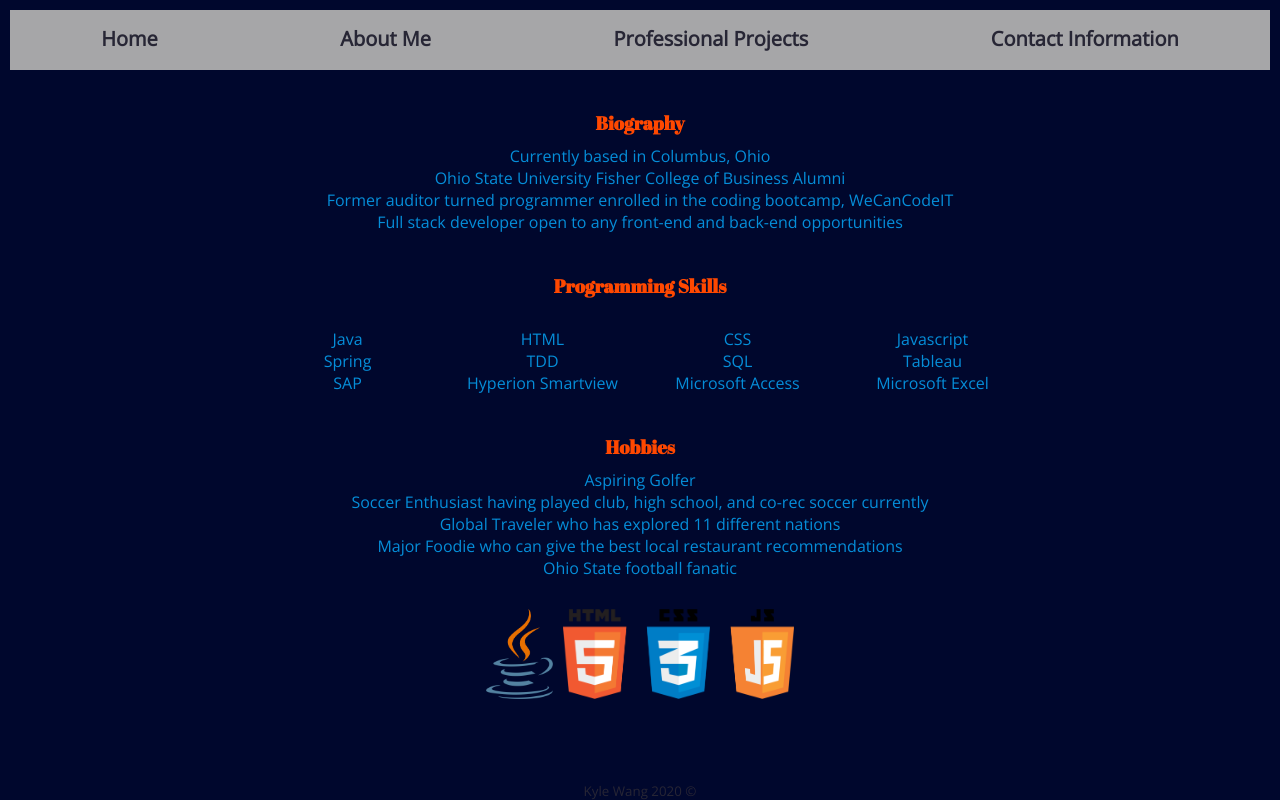
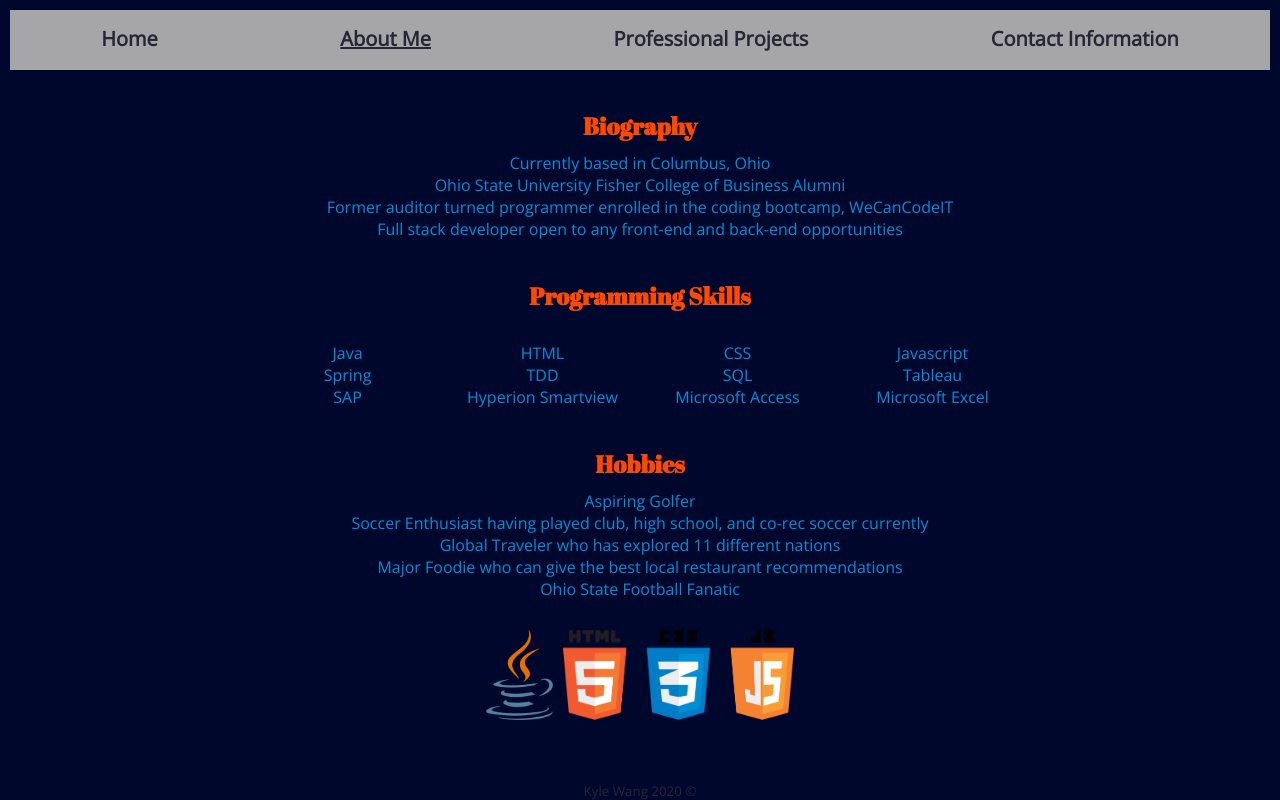
Before and after one commit to kywang2/kywang2.github.io, a plain HTML site: page biography.html in a window 1280 px wide. Drawn offline with nearby package versions, Linux system fonts and the light colour scheme.

Commit message:
Font updated.

```diff
--- a/biography.html
+++ b/biography.html
@@ -23,7 +23,9 @@
       <div class="nav-bar">
         <ul>
           <li><a href="index.html">Home</a></li>
-          <li><a href="biography.html">About Me</a></li>
+          <li>
+            <a href="biography.html"><u>About Me</u></a>
+          </li>
           <li><a href="projects.html">Professional Projects</a></li>
           <li><a href="contactinformation.html">Contact Information</a></li>
         </ul>
@@ -32,7 +34,7 @@
 
     <section>
       <div class="title">
-        <h3 class="title-font">Biography</h3>
+        <h2 class="title-font">Biography</h2>
         <ul class="body-font">
           <li>Currently based in Columbus, Ohio</li>
           <li>Ohio State University Fisher College of Business Alumni</li>
@@ -50,7 +52,7 @@
 
     <section>
       <div class="title">
-        <h3 class="title-font">Programming Skills</h3>
+        <h2 class="title-font">Programming Skills</h2>
         <div class="skills skills-title body-font">
           <div id="item1">Java</div>
           <div id="item2">HTML</div>
@@ -70,7 +72,7 @@
 
     <section>
       <div class="title">
-        <h3 class="title-font">Hobbies</h3>
+        <h2 class="title-font">Hobbies</h2>
         <ul class="body-font">
           <li>Aspiring Golfer</li>
           <li>
@@ -81,7 +83,7 @@
           <li>
             Major Foodie who can give the best local restaurant recommendations
           </li>
-          <li>Ohio State football fanatic</li>
+          <li>Ohio State Football Fanatic</li>
         </ul>
       </div>
     </section>
@@ -91,8 +93,10 @@
       <img src="packageimage.png" alt="Package Image" />
     </div>
 
-    <div class="footer">
-      <p>Kyle Wang 2020 &copy;</p>
-    </div>
+    <footer>
+      <div class="footer">
+        <p>Kyle Wang 2020 &copy;</p>
+      </div>
+    </footer>
   </body>
 </html>
```
Also changed, not shown: contactinformation.html (+10 -6 lines), index.html (+8 -4 lines), projects.html (+3 -3 lines).
